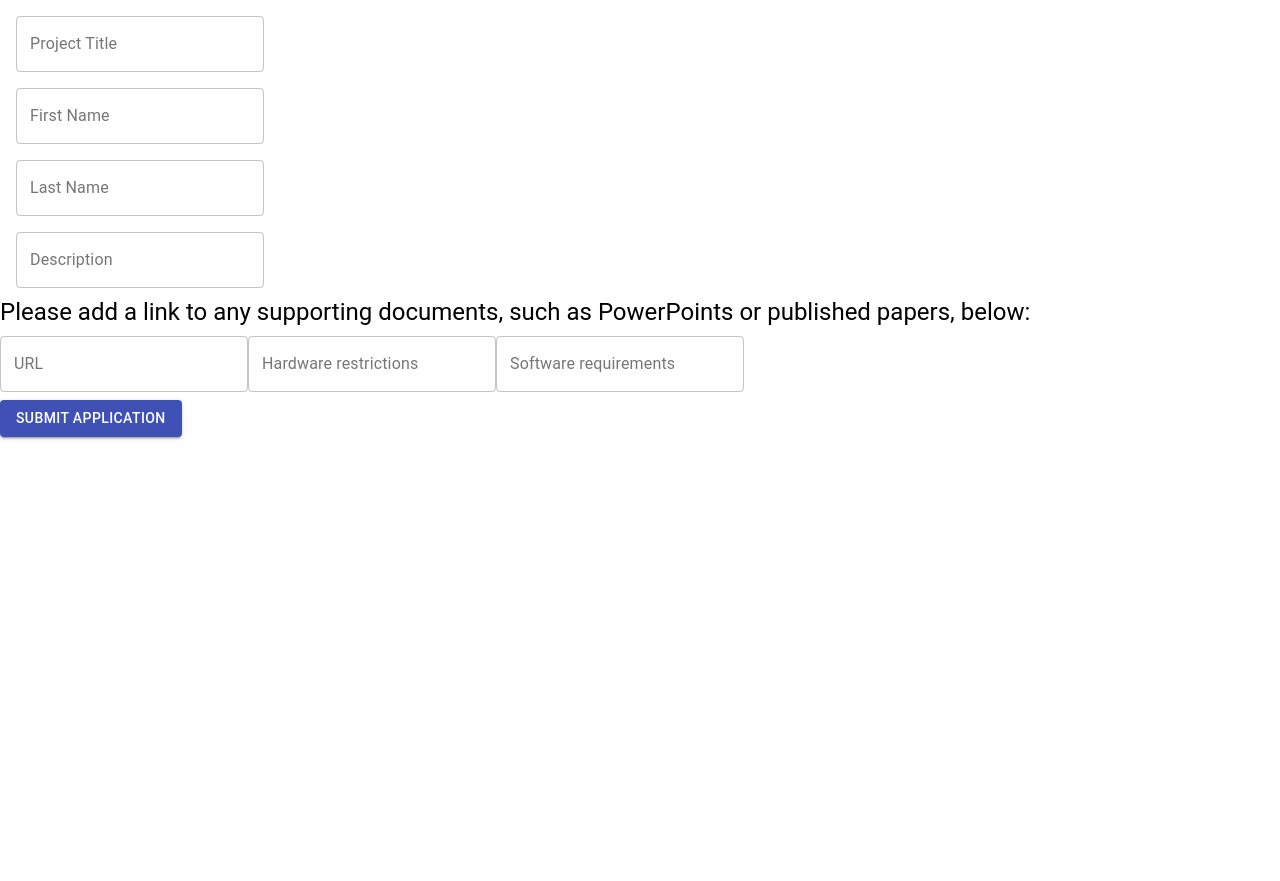
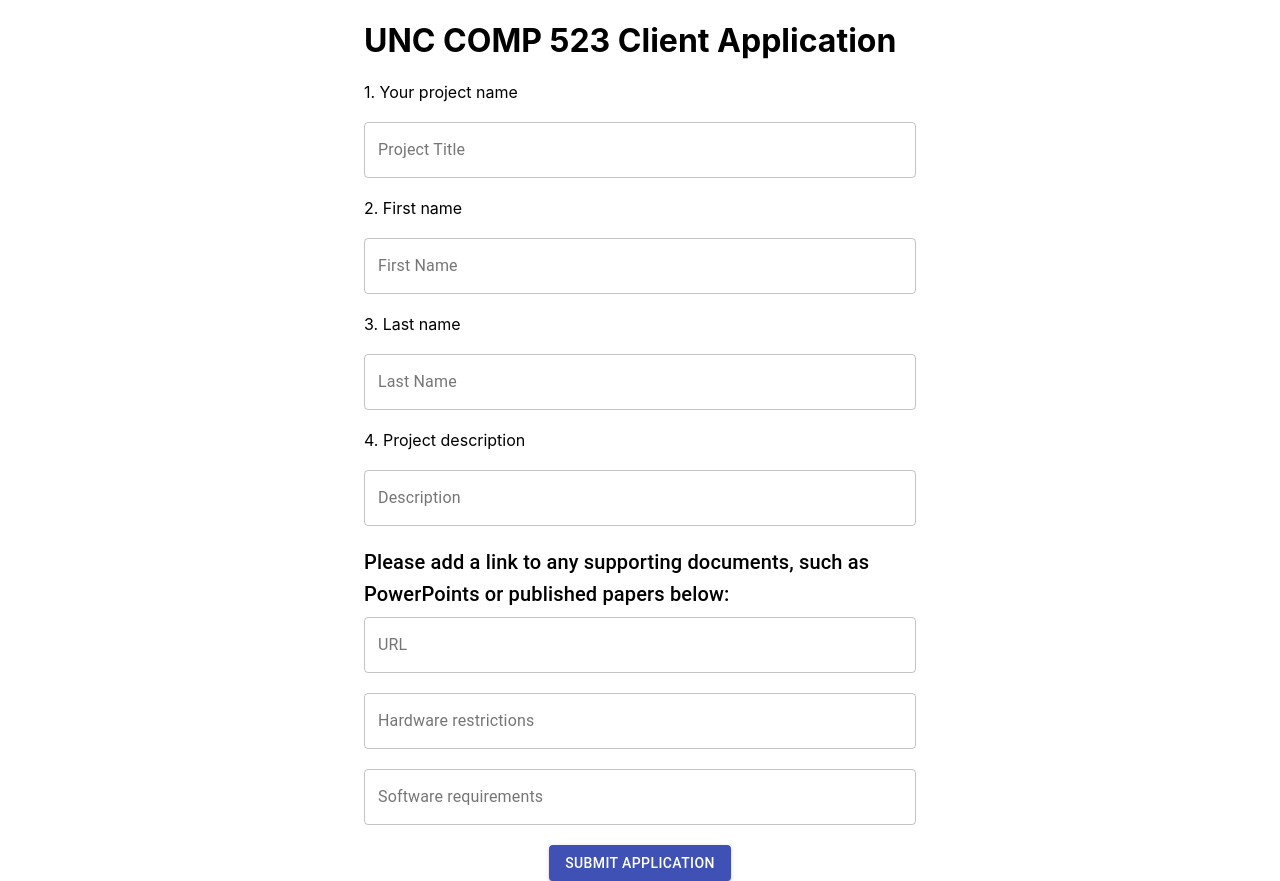
Before and after one commit to Patrick-Carawan/Comp523AdminTools, a React (Create React App) app: page /clientForm in a window 1280 px wide. Both pictures are taken after a click on the button "BEGIN APPLICATION". Before the commit the page ends 800 px from the top, so only its background shows below. Built offline with nearby package versions, Linux system fonts and the light colour scheme.

Commit message:
finished stylize clientForm

```diff
--- a/package.json
+++ b/package.json
@@ -34,7 +34,7 @@
         ]
     },
     "devDependencies": {
-        "@material-ui/core": "^4.9.4",
+        "@material-ui/core": "^4.9.5",
         "@material-ui/icons": "^4.9.1"
     }
 }
--- a/src/App.js
+++ b/src/App.js
@@ -1,25 +1,24 @@
-import React, {useEffect, useState} from 'react';
-import './App.css';
-import {BrowserRouter, Switch ,Route} from 'react-router-dom';
+import React, { useEffect, useState } from "react";
+import "./App.css";
+import { BrowserRouter, Switch, Route } from "react-router-dom";
 import ClientForm from "./Components/ClientForm";
 import Home from "./Components/Home";
 import Login from "./Components/Login";
 import ProposalsAdminView from "./Components/ProposalsAdminView";
+import DashBoard from "./Components/DashBoard";
 
 function App() {
-
-
-    return (
-        <BrowserRouter>
-            <Switch>
-                <Route path="/" component={Home} exact={true}/>
-                <Route path="/clientForm" component={ClientForm} exact={true}/>
-                <Route path="/login" component={Login} exact={true}/>
-                <Route path="/admin" component={ProposalsAdminView} exact={true}/>
-            </Switch>
-
-        </BrowserRouter>
-    )
+  return (
+    <BrowserRouter>
+      <Switch>
+        <Route path="/" component={Home} exact={true} />
+        <Route path="/clientForm" component={ClientForm} exact={true} />
+        <Route path="/login" component={Login} exact={true} />
+        <Route path="/admin" component={ProposalsAdminView} exact={true} />
+        <Route path="/dashboard" component={DashBoard} exact={true} />
+      </Switch>
+    </BrowserRouter>
+  );
 }
 
 export default App;
--- a/src/Components/ClientForm.jsx
+++ b/src/Components/ClientForm.jsx
@@ -1,17 +1,26 @@
-import React, {useState} from 'react';
+import React, { useState } from "react";
 import TextField from "@material-ui/core/TextField";
 import Typography from "@material-ui/core/Typography";
-import List from "@material-ui/core/List";
-import ListItem from "@material-ui/core/ListItem";
 import Button from "@material-ui/core/Button";
-import {Link} from "react-router-dom";
+import { Link } from "react-router-dom";
+import Grid from "@material-ui/core/Grid";
+import Container from "@material-ui/core/Container";
+import { makeStyles } from "@material-ui/core/styles";
+
+const useStyles = makeStyles(theme => ({
+  root: {
+    flexGrow: 1
+  },
+  control: {
+    padding: theme.spacing(2)
+  }
+}));
 
 const clientAppState = {
-    WELCOME: 'welcome',
-    FORM: 'form',
-    SUBMITTED: 'submitted'
-}
-
+  WELCOME: "welcome",
+  FORM: "form",
+  SUBMITTED: "submitted"
+};
 
 function ClientForm(props) {
   const [appState, setAppState] = useState();
@@ -24,35 +33,33 @@ function ClientForm(props) {
       return ThankYouScreen();
     case undefined:
       return Welcome();
-
   }
 
   function Welcome() {
     return (
+      <Container>
         <div className="MiddleText">
           <Typography component="h1" variant="h2" align="center">
             Welcome, Client!
           </Typography>
+          <br />
           <Typography component="h1" variant="h5">
-                    This is where we'll put all the information that Stotts wants the clients to know before they send
-                    in an
-                    application to work with 523 students for this project. Lorem ipsum dolor sit amet, consectetur
-                    adipiscing elit,
-                    sed do eiusmod tempor incididunt ut labore et dolore magna aliqua. Ut enim ad minim veniam, quis
-                    nostrud
-                    exercitation
-                    ullamco laboris nisi ut aliquip ex ea commodo consequat. Duis aute irure dolor in reprehenderit in
-                    voluptate velit esse
-                    cillum dolore eu fugiat nulla pariatur.Lorem ipsum dolor sit amet, consectetur adipiscing elit, sed
-                    do
-                    eiusmod tempor
-                    incididunt ut labore et dolore magna aliqua. Ut enim ad minim veniam, quis nostrud exercitation
-                    ullamco
-                    laboris nisi
-                    ut aliquip ex ea commodo consequat. Duis aute irure dolor in reprehenderit in voluptate velit esse
-                    cillum dolore eu
-                    fugiat nulla pariatur.
+            This is where we'll put all the information that Stotts wants the
+            clients to know before they send in an application to work with 523
+            students for this project. Lorem ipsum dolor sit amet, consectetur
+            adipiscing elit, sed do eiusmod tempor incididunt ut labore et
+            dolore magna aliqua. Ut enim ad minim veniam, quis nostrud
+            exercitation ullamco laboris nisi ut aliquip ex ea commodo
+            consequat. Duis aute irure dolor in reprehenderit in voluptate velit
+            esse cillum dolore eu fugiat nulla pariatur.Lorem ipsum dolor sit
+            amet, consectetur adipiscing elit, sed do eiusmod tempor incididunt
+            ut labore et dolore magna aliqua. Ut enim ad minim veniam, quis
+            nostrud exercitation ullamco laboris nisi ut aliquip ex ea commodo
+            consequat. Duis aute irure dolor in reprehenderit in voluptate velit
+            esse cillum dolore eu fugiat nulla pariatur.
           </Typography>
+          <br />
+          <br />
           <Button
             type="submit"
             fullWidth
@@ -63,65 +70,160 @@ function ClientForm(props) {
             Begin Application
           </Button>
         </div>
+      </Container>
     );
   }
 
-
   function Form() {
-        const submitForm = function (e) {
+    const submitForm = function(e) {
       e.preventDefault();
-            console.log('submit form called');
+      console.log("submit form called");
       setAppState(clientAppState.SUBMITTED);
     };
 
     return (
+      <Container maxWidth="sm">
+        <h1>UNC COMP 523 Client Application</h1>
         <form onSubmit={submitForm}>
-                <List>
-                    <ListItem>
-                        <TextField id="outlined-basic" label="Project Title" variant="outlined"/>
-                    </ListItem>
-                    <ListItem>
+          <Grid
+            container
+            direction="column"
+            justify="flex-start"
+            alignItems="stretch"
+          >
+            <span>1. Your project name</span>
+            <br />
+            <TextField
+              id="outlined-basic"
+              label="Project Title"
+              variant="outlined"
+            />
+            <br />
+          </Grid>
 
-                        <TextField id="outlined-basic" label="First Name" variant="outlined"/>
-                    </ListItem>
-                    <ListItem>
+          <Grid
+            container
+            direction="column"
+            justify="flex-start"
+            alignItems="stretch"
+          >
+            <span>2. First name</span>
+            <br />
+            <TextField
+              id="outlined-basic"
+              label="First Name"
+              variant="outlined"
+            />
+            <br />
+          </Grid>
 
-                        <TextField id="outlined-basic" label="Last Name" variant="outlined"/>
-                    </ListItem>
-                    <ListItem>
+          <Grid
+            container
+            direction="column"
+            justify="flex-start"
+            alignItems="stretch"
+          >
+            <span>3. Last name</span>
+            <br />
+            <TextField
+              id="outlined-basic"
+              label="Last Name"
+              variant="outlined"
+            />
+            <br />
+          </Grid>
 
-                        <TextField id="outlined-basic" label="Description" variant="outlined"/>
-                    </ListItem>
-                    <Typography variant="h5" gutterBottom>
-                        Please add a link to any supporting documents, such as PowerPoints or published papers, below:
+          <Grid
+            container
+            direction="column"
+            justify="flex-start"
+            alignItems="stretch"
+          >
+            <span>4. Project description</span>
+            <br />
+            <TextField
+              id="outlined-basic"
+              label="Description"
+              variant="outlined"
+            />
+          </Grid>
+
+          <Grid
+            container
+            direction="column"
+            justify="flex-start"
+            alignItems="stretch"
+          >
+            <br />
+            <Typography variant="h6" gutterBottom>
+              Please add a link to any supporting documents, such as PowerPoints
+              or published papers below:
             </Typography>
-                    <TextField id="outlined-basic" label="URL" variant="outlined"/>
-                    <TextField id="outlined-basic" label="Hardware restrictions" variant="outlined"/>
-                    <TextField id="outlined-basic" label="Software requirements" variant="outlined"/>
-                </List>
-                <Button
-                    type="submit"
-                    variant="contained"
-                    color="primary"
+          </Grid>
+
+          <Grid
+            container
+            direction="column"
+            justify="flex-start"
+            alignItems="stretch"
           >
+            <TextField id="outlined-basic" label="URL" variant="outlined" />
+          </Grid>
+          <br />
+
+          <Grid
+            container
+            direction="column"
+            justify="flex-start"
+            alignItems="stretch"
+          >
+            <TextField
+              id="outlined-basic"
+              label="Hardware restrictions"
+              variant="outlined"
+            />
+          </Grid>
+          <br />
+
+          <Grid
+            container
+            direction="column"
+            justify="flex-start"
+            alignItems="stretch"
+          >
+            <TextField
+              id="outlined-basic"
+              label="Software requirements"
+              variant="outlined"
+            />
+          </Grid>
+          <br />
+
+          <Grid
+            container
+            direction="column"
+            justify="flex-start"
+            alignItems="center"
+          >
+            <Button type="submit" variant="contained" color="primary">
               Submit Application
             </Button>
+          </Grid>
         </form>
+      </Container>
     );
   }
 
   function ThankYouScreen() {
     return (
       <div className="MiddleText">
-                <Typography component="h1" variant="h3" >
-                    Thanks for submitting your application to work with UNC COMP 523. Dr. Stotts will be in touch with
-                    you
-                    soon
-                    with more details.
+        <Typography component="h1" variant="h3">
+          Thanks for submitting your application to work with UNC COMP 523. Dr.
+          Stotts will be in touch with you soon with more details.
         </Typography>
         <Link to="/">Go Home</Link>
       </div>
-        )
+    );
   }
 }
 
--- /dev/null
+++ b/src/Components/DashBoard.jsx
@@ -0,0 +1,7 @@
+import React, { useState } from "react";
+
+function DashBoard() {
+  return <div></div>;
+}
+
+export default DashBoard;
```
Also changed, not shown: src/Components/Home.jsx (+6 -4 lines), 1 other file (tests, documents, lock files or other folders). Lines whose indentation alone changed are shown as unchanged.
